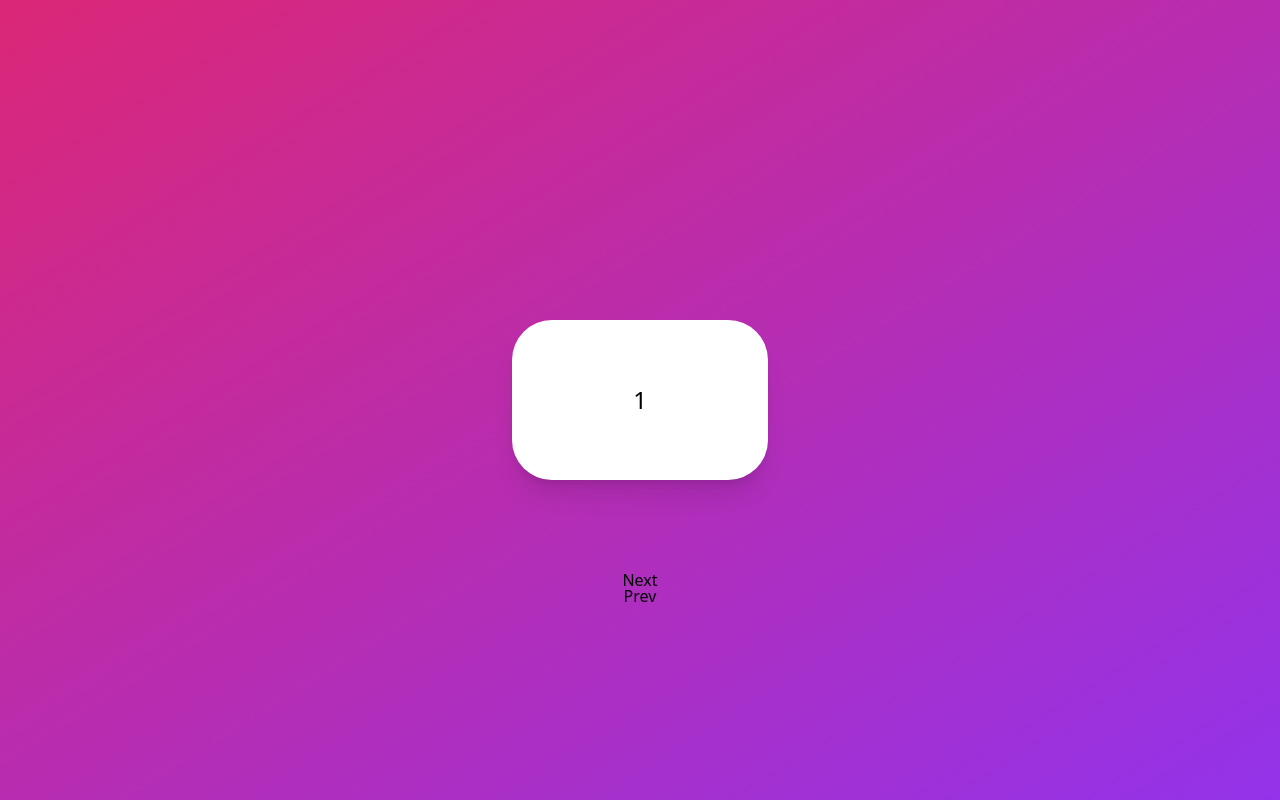
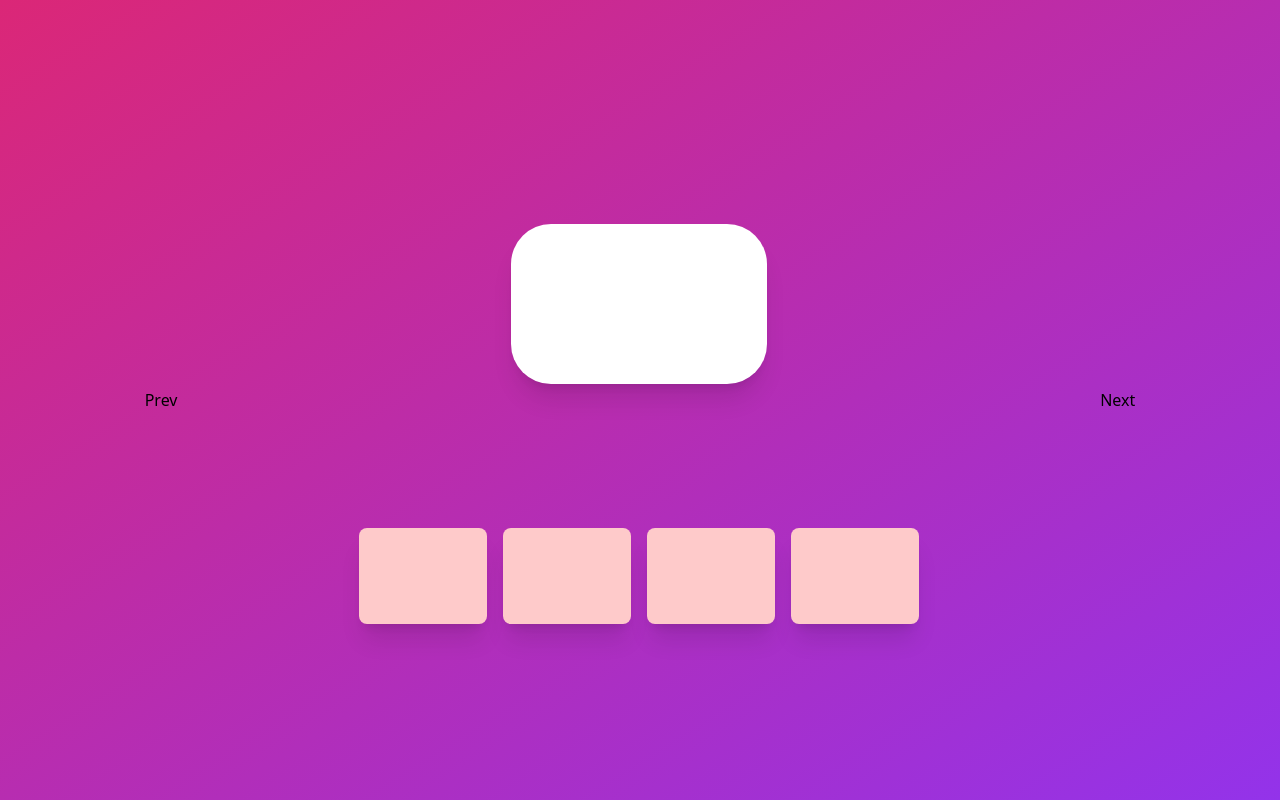
Before and after one commit to yeongminChae/experiment, a Next.js app: page /cloneCoding/koreanLanguage/wordCorrect in a window 1280 px wide. Built offline with nearby package versions, Linux system fonts and the light colour scheme.

Commit message:
portfolio day 18 part 1

```diff
--- a/next.config.js
+++ b/next.config.js
@@ -1,7 +1,7 @@
 /** @type {import('next').NextConfig} */
 const nextConfig = {
-  reactStrictMode: true,
+  reactStrictMode: false,
   swcMinify: true,
-}
+};
 
-module.exports = nextConfig
+module.exports = nextConfig;
--- a/pages/cloneCoding/koreanLanguage/wordCorrect/index.tsx
+++ b/pages/cloneCoding/koreanLanguage/wordCorrect/index.tsx
@@ -1,6 +1,108 @@
 import type { NextPage } from "next";
 import { AnimatePresence, motion } from "framer-motion";
-import { useState } from "react";
+import { useEffect, useState } from "react";
+
+const WordCorrect: NextPage = () => {
+  const [visible, setVisible] = useState(1);
+  const [back, setBack] = useState(false);
+  const [next, setNext] = useState(false);
+  const nextPls = () => {
+    setBack(false);
+    setNext(true);
+    setVisible((prev) => (prev === 10 ? 10 : prev + 1));
+  };
+  const prevPls = () => {
+    setBack(true);
+    setNext(false);
+    setVisible((prev) => (prev === 1 ? 1 : prev - 1));
+  };
+  const customValue = {
+    direction: back,
+  };
+
+  let animalsName = [
+    "호랑이",
+    "고래",
+    "기린",
+    "양",
+    "강아지",
+    "용",
+    "곰",
+    "고양이",
+    "토끼",
+    "말",
+  ];
+  let animalsImg = ["🐅", "🐳", "🦒", "🐑", "🐕", "🐉", "🧸", "🐈", "🐇", "🐎"];
+
+  const [animal, setAnimal] = useState("");
+
+  if (next) {
+    // animalsImg[Math.floor(Math.random() * animalsImg.length)];
+  } else {
+    console.log("it's prev");
+  }
+
+  return (
+    <motion.div className="flex h-screen w-screen items-center justify-around bg-gradient-to-tl from-purple-600 to-pink-600">
+      <motion.button
+        whileHover={{
+          scale: 1.5,
+        }}
+        className="relative -right-9"
+        onClick={prevPls}
+      >
+        Prev
+      </motion.button>
+      <div className="flex h-64 w-[35rem] flex-col items-center justify-around ">
+        <AnimatePresence mode="wait" custom={customValue.direction}>
+          <motion.div
+            key={visible}
+            custom={customValue.direction}
+            variants={box}
+            initial="entry"
+            animate="center"
+            exit="exit"
+            className="absolute mb-48 flex h-40 w-64 items-center justify-center rounded-[40px] bg-white text-2xl shadow-xl"
+          >
+            <div className="">
+              <motion.span
+                initial={{ opacity: 1 }}
+                animate={{ opacity: 0 }}
+                transition={{ duration: 2 }}
+                className=""
+              >
+                {visible}
+              </motion.span>
+              <motion.span
+                initial={{ opacity: 0 }}
+                animate={{ opacity: 1 }}
+                transition={{ delay: 1.8, duration: 1.5 }}
+                className="absolute left-20 top-5 text-8xl"
+              >
+                {animal}
+              </motion.span>
+            </div>
+          </motion.div>
+        </AnimatePresence>
+        <div className="mt-64 flex h-36 w-full items-center justify-between ">
+          <div className="h-24 w-32 rounded-lg bg-red-200 shadow-xl"></div>
+          <div className="h-24 w-32 rounded-lg bg-red-200 shadow-xl"></div>
+          <div className="h-24 w-32 rounded-lg bg-red-200 shadow-xl"></div>
+          <div className="h-24 w-32 rounded-lg bg-red-200 shadow-xl"></div>
+        </div>
+      </div>
+      <motion.button
+        whileHover={{
+          scale: 1.5,
+        }}
+        className="relative -left-9"
+        onClick={nextPls}
+      >
+        Next
+      </motion.button>
+    </motion.div>
+  );
+};
 
 const box = {
   entry: (isBack: boolean) => ({
@@ -27,43 +129,4 @@ const box = {
   }),
 };
 
-const WordCorrect: NextPage = () => {
-  const [visible, setVisible] = useState(1);
-  const [back, setBack] = useState(false);
-  const nextPls = () => {
-    setBack(false);
-    setVisible((prev) => (prev === 10 ? 10 : prev + 1));
-  };
-  const prevPls = () => {
-    setBack(true);
-    setVisible((prev) => (prev === 1 ? 1 : prev - 1));
-  };
-  const customValue = {
-    direction: back,
-  };
-  return (
-    <motion.div className="flex h-screen w-screen flex-col items-center justify-center bg-gradient-to-tl from-purple-600 to-pink-600">
-      <AnimatePresence mode="wait" custom={customValue.direction}>
-        <motion.div
-          key={visible}
-          custom={customValue.direction}
-          variants={box}
-          initial="entry"
-          animate="center"
-          exit="exit"
-          className="absolute flex h-40 w-64 items-center justify-center rounded-[40px] bg-white text-2xl shadow-xl"
-        >
-          {visible}
-        </motion.div>
-      </AnimatePresence>
-      <button className="absolute bottom-52" onClick={nextPls}>
-        Next
-      </button>
-      <button className="absolute bottom-48" onClick={prevPls}>
-        Prev
-      </button>
-    </motion.div>
-  );
-};
-
 export default WordCorrect;
```
